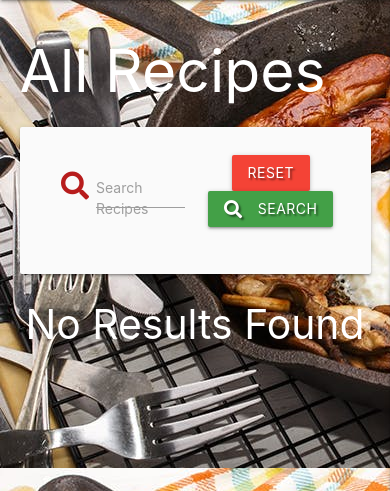
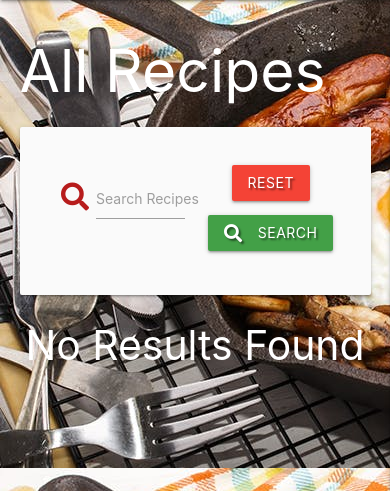
Before and after one commit to dylanocallaghan/M-S-3, a Flask app: page /search in a window 390 px wide. Shown: the part 56-547 px from the top of the page. Run offline with Flask 2, Linux system fonts and the light colour scheme; data that the repository does not hold is empty; some libraries are stand-ins or nearby versions.

Commit message:
fixed button sizes and placements, words within the search bar sizes  on mobile view

```diff
--- a/static/css/style.css
+++ b/static/css/style.css
@@ -32,4 +32,13 @@ body{
     .logo{
         font-size: medium;
     }
+    .input-field.col .prefix ~ label, .input-field.col .prefix ~ .validate ~ label {
+        width: calc(100%);
+    }
+    .deepen{
+        margin-top: 1rem;
+    }
+    body{
+        width: 100%;
+    }
 }
--- a/templates/add_recipe.html
+++ b/templates/add_recipe.html
@@ -20,7 +20,8 @@
         <div class="row">
             <div class="input-field col s12">
                 <i class="fas fa-pencil-alt prefix red-text text-darken-4"></i>
-                <input id="recipe_name" name="recipe_name" maxlength="30" type="text" class="validate" required>
+                <textarea id="recipe_name" name="recipe_name"
+                    class="materialize-textarea validate" required></textarea>
                 <label for="recipe_name">Recipe Name</label>
             </div>
         </div>
--- a/templates/tasks.html
+++ b/templates/tasks.html
@@ -12,8 +12,8 @@
                 <label for="query">Search Recipes</label>
             </div>
             <div class="col s12 m4">
-                <a href="{{ url_for('get_tasks') }}" class="red btn text-shadow">Reset</a>
-                <button type="submit" class="green darken-1 btn text-shadow">
+                <a href="{{ url_for('get_tasks') }}" class="red btn text-shadow deepen">Reset</a>
+                <button type="submit" class="green darken-1 btn text-shadow deepen">
                     <i class="fas fa-search left"></i> Search
                 </button>
             </div>
```
Also changed, not shown: templates/edit_task.html (+6 -4 lines).
